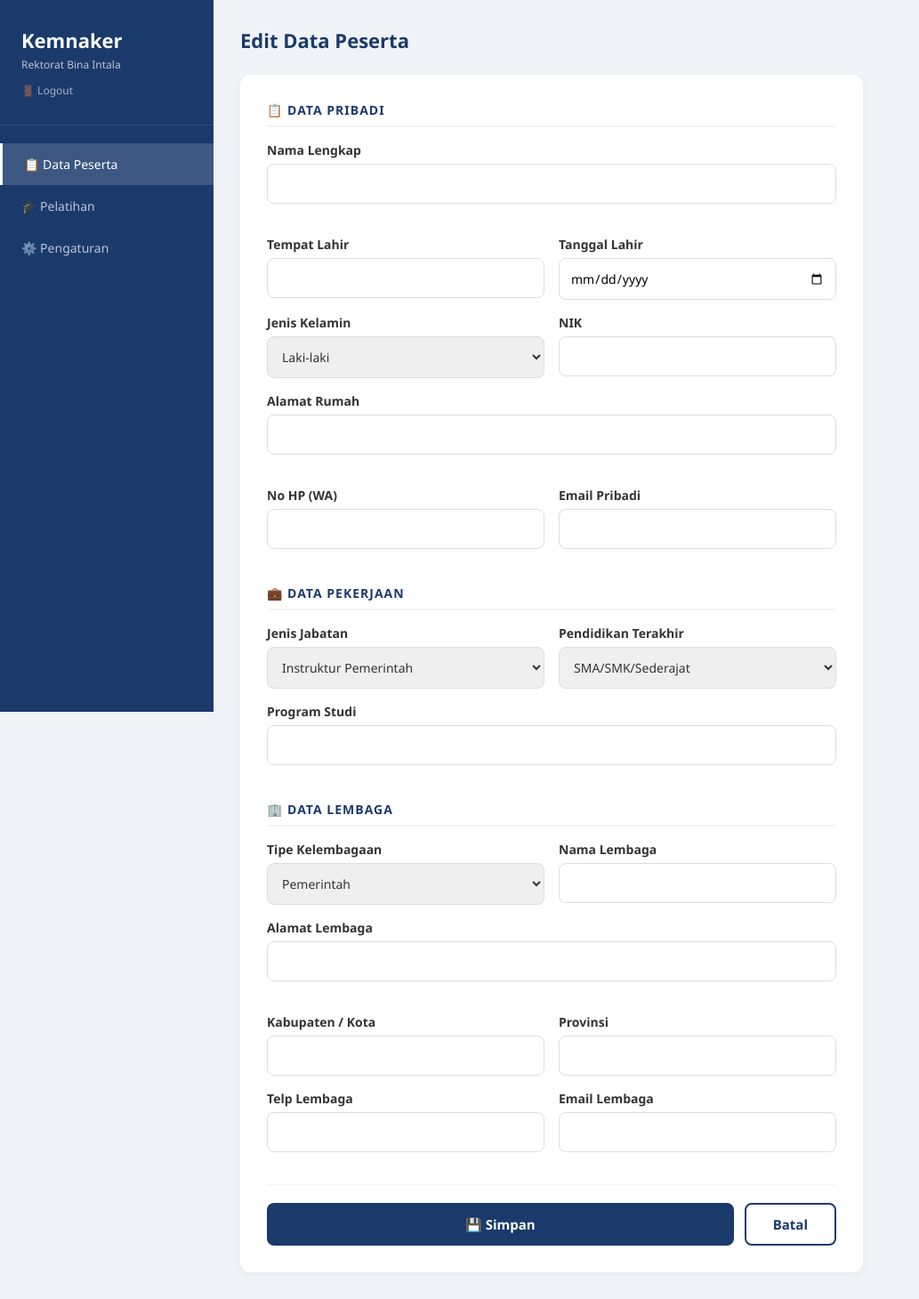
After one commit to pevitax/sistem-pendaftaran-kemnaker, a Flask app: template templates/edit_peserta.html in a window 1280 px wide. The commit adds this page. Shown: the whole page at 89% size, without its empty margins (0-1033 px from the left). Run offline with Flask 3, Linux system fonts and the light colour scheme; the template is opened without the code that fills it, so the values that code supplies are empty.

Commit message:
All Fitur sudah di tambahkan

```diff
--- a/app.py
+++ b/app.py
@@ -243,6 +243,20 @@ def tambah_pelatihan():
         db.session.commit()
         return redirect(url_for('pelatihan'))
     return render_template('tambah_pelatihan.html')
+@app.route('/pelatihan/edit/<int:id>', methods=['GET', 'POST'])
+@login_required
+def edit_pelatihan(id):
+    p = Pelatihan.query.get_or_404(id)
+    if request.method == 'POST':
+        p.nama = request.form.get('nama')
+        p.tanggal_mulai = request.form.get('tanggal_mulai')
+        p.tanggal_selesai = request.form.get('tanggal_selesai')
+        p.tipe = request.form.get('tipe')
+        p.kuota = request.form.get('kuota')
+        p.status = request.form.get('status')
+        db.session.commit()
+        return redirect(url_for('pelatihan'))
+    return render_template('edit_pelatihan.html', pelatihan=p)
 
 @app.route('/pelatihan/hapus/<int:id>')
 @login_required
@@ -265,6 +279,33 @@ def hapus_peserta(id):
     db.session.delete(peserta)
     db.session.commit()
     return redirect(url_for('dashboard'))
+@app.route('/peserta/edit/<int:id>', methods=['GET', 'POST'])
+@login_required
+def edit_peserta(id):
+    peserta = Peserta.query.get_or_404(id)
+    if request.method == 'POST':
+        peserta.nama = request.form.get('nama')
+        peserta.tempat_lahir = request.form.get('tempat_lahir')
+        peserta.tanggal_lahir = request.form.get('tanggal_lahir')
+        peserta.jenis_kelamin = request.form.get('jenis_kelamin')
+        peserta.nik = request.form.get('nik')
+        peserta.alamat = request.form.get('alamat')
+        peserta.no_hp = request.form.get('no_hp')
+        peserta.email = request.form.get('email')
+        peserta.jenis_jabatan = request.form.get('jenis_jabatan')
+        peserta.pendidikan = request.form.get('pendidikan')
+        peserta.prodi = request.form.get('prodi')
+        peserta.tipe_lembaga = request.form.get('tipe_lembaga')
+        peserta.nama_lembaga = request.form.get('nama_lembaga')
+        peserta.alamat_lembaga = request.form.get('alamat_lembaga')
+        peserta.kota = request.form.get('kota')
+        peserta.provinsi = request.form.get('provinsi')
+        peserta.telp_lembaga = request.form.get('telp_lembaga')
+        peserta.email_lembaga = request.form.get('email_lembaga')
+        db.session.commit()
+        return redirect(url_for('detail_peserta', id=peserta.id))
+    daftar_pelatihan = Pelatihan.query.filter_by(status='aktif').all()
+    return render_temp
 
 if __name__ == '__main__':
     port = int(os.environ.get('PORT', 5000))
--- /dev/null
+++ b/templates/edit_peserta.html
@@ -0,0 +1,226 @@
+<!DOCTYPE html>
+<html lang="id">
+<head>
+    <meta charset="UTF-8">
+    <meta name="viewport" content="width=device-width, initial-scale=1.0">
+    <title>Edit Peserta - Kemnaker</title>
+    <link rel="stylesheet" href="{{ url_for('static', filename='style.css') }}">
+    <link rel="stylesheet" href="{{ url_for('static', filename='dashboard.css') }}">
+    <style>
+        .form-container {
+            background: white;
+            padding: 30px;
+            border-radius: 12px;
+            box-shadow: 0 2px 10px rgba(0,0,0,0.05);
+            max-width: 700px;
+        }
+        .section-title {
+            font-size: 14px;
+            font-weight: 700;
+            color: #1a3a6b;
+            text-transform: uppercase;
+            letter-spacing: 1px;
+            margin: 24px 0 16px;
+            padding-bottom: 8px;
+            border-bottom: 2px solid #f0f4f8;
+        }
+        .section-title:first-child { margin-top: 0; }
+        label {
+            display: block;
+            margin-bottom: 6px;
+            color: #333;
+            font-weight: 600;
+            font-size: 14px;
+        }
+        input, select {
+            width: 100%;
+            padding: 12px;
+            border: 1px solid #ddd;
+            border-radius: 8px;
+            font-size: 14px;
+            margin-bottom: 16px;
+        }
+        input:focus, select:focus {
+            outline: none;
+            border-color: #1a3a6b;
+        }
+        .form-row {
+            display: grid;
+            grid-template-columns: 1fr 1fr;
+            gap: 16px;
+        }
+        .btn-row {
+            display: flex;
+            gap: 12px;
+            margin-top: 20px;
+            padding-top: 20px;
+            border-top: 1px solid #f0f4f8;
+        }
+        .btn-simpan {
+            padding: 12px 30px;
+            background-color: #1a3a6b;
+            color: white;
+            border: none;
+            border-radius: 8px;
+            font-size: 15px;
+            font-weight: 600;
+            cursor: pointer;
+        }
+        .btn-batal {
+            padding: 12px 30px;
+            background-color: white;
+            color: #1a3a6b;
+            border: 2px solid #1a3a6b;
+            border-radius: 8px;
+            font-size: 15px;
+            font-weight: 600;
+            cursor: pointer;
+            text-decoration: none;
+            display: inline-block;
+        }
+    </style>
+</head>
+<body class="dashboard-body">
+
+    <div class="sidebar">
+        <div class="sidebar-header">
+            <h2>Kemnaker</h2>
+            <p>Rektorat Bina Intala</p>
+            <a href="/logout" style="display:block;margin-top:12px;font-size:12px;color:rgba(255,255,255,0.6);text-decoration:none;">🚪 Logout</a>
+        </div>
+        <ul class="sidebar-menu">
+            <li class="active" onclick="window.location='/dashboard'">📋 Data Peserta</li>
+            <li onclick="window.location='/pelatihan'">🎓 Pelatihan</li>
+            <li>⚙️ Pengaturan</li>
+        </ul>
+    </div>
+
+    <div class="main-content">
+        <div class="topbar">
+            <h1>Edit Data Peserta</h1>
+        </div>
+
+        <div class="form-container">
+            <form action="/peserta/edit/{{ peserta.id }}" method="POST">
+
+                <div class="section-title">📋 Data Pribadi</div>
+                <div class="form-group">
+                    <label>Nama Lengkap</label>
+                    <input type="text" name="nama" value="{{ peserta.nama }}" required>
+                </div>
+                <div class="form-row">
+                    <div>
+                        <label>Tempat Lahir</label>
+                        <input type="text" name="tempat_lahir" value="{{ peserta.tempat_lahir }}">
+                    </div>
+                    <div>
+                        <label>Tanggal Lahir</label>
+                        <input type="date" name="tanggal_lahir" value="{{ peserta.tanggal_lahir }}">
+                    </div>
+                </div>
+                <div class="form-row">
+                    <div>
+                        <label>Jenis Kelamin</label>
+                        <select name="jenis_kelamin">
+                            <option value="L" {{ 'selected' if peserta.jenis_kelamin == 'L' }}>Laki-laki</option>
+                            <option value="P" {{ 'selected' if peserta.jenis_kelamin == 'P' }}>Perempuan</option>
+                        </select>
+                    </div>
+                    <div>
+                        <label>NIK</label>
+                        <input type="text" name="nik" value="{{ peserta.nik }}" maxlength="16">
+                    </div>
+                </div>
+                <div class="form-group">
+                    <label>Alamat Rumah</label>
+                    <input type="text" name="alamat" value="{{ peserta.alamat }}">
+                </div>
+                <div class="form-row">
+                    <div>
+                        <label>No HP (WA)</label>
+                        <input type="text" name="no_hp" value="{{ peserta.no_hp }}">
+                    </div>
+                    <div>
+                        <label>Email Pribadi</label>
+                        <input type="email" name="email" value="{{ peserta.email }}">
+                    </div>
+                </div>
+
+                <div class="section-title">💼 Data Pekerjaan</div>
+                <div class="form-row">
+                    <div>
+                        <label>Jenis Jabatan</label>
+                        <select name="jenis_jabatan">
+                            <option value="instruktur_pemerintah" {{ 'selected' if peserta.jenis_jabatan == 'instruktur_pemerintah' }}>Instruktur Pemerintah</option>
+                            <option value="instruktur_swasta" {{ 'selected' if peserta.jenis_jabatan == 'instruktur_swasta' }}>Instruktur Swasta</option>
+                            <option value="tenaga_pelatihan" {{ 'selected' if peserta.jenis_jabatan == 'tenaga_pelatihan' }}>Tenaga Pelatihan</option>
+                            <option value="mentor" {{ 'selected' if peserta.jenis_jabatan == 'mentor' }}>Mentor</option>
+                            <option value="lainnya" {{ 'selected' if peserta.jenis_jabatan == 'lainnya' }}>Lainnya</option>
+                        </select>
+                    </div>
+                    <div>
+                        <label>Pendidikan Terakhir</label>
+                        <select name="pendidikan">
+                            <option value="sma" {{ 'selected' if peserta.pendidikan == 'sma' }}>SMA/SMK/Sederajat</option>
+                            <option value="d3" {{ 'selected' if peserta.pendidikan == 'd3' }}>D3</option>
+                            <option value="s1" {{ 'selected' if peserta.pendidikan == 's1' }}>S1</option>
+                            <option value="s2" {{ 'selected' if peserta.pendidikan == 's2' }}>S2</option>
+                            <option value="s3" {{ 'selected' if peserta.pendidikan == 's3' }}>S3</option>
+                        </select>
+                    </div>
+                </div>
+                <div class="form-group">
+                    <label>Program Studi</label>
+                    <input type="text" name="prodi" value="{{ peserta.prodi or '' }}">
+                </div>
+
+                <div class="section-title">🏢 Data Lembaga</div>
+                <div class="form-row">
+                    <div>
+                        <label>Tipe Kelembagaan</label>
+                        <select name="tipe_lembaga">
+                            <option value="pemerintah" {{ 'selected' if peserta.tipe_lembaga == 'pemerintah' }}>Pemerintah</option>
+                            <option value="swasta" {{ 'selected' if peserta.tipe_lembaga == 'swasta' }}>Swasta</option>
+                            <option value="blud" {{ 'selected' if peserta.tipe_lembaga == 'blud' }}>BLUD</option>
+                            <option value="lainnya" {{ 'selected' if peserta.tipe_lembaga == 'lainnya' }}>Lainnya</option>
+                        </select>
+                    </div>
+                    <div>
+                        <label>Nama Lembaga</label>
+                        <input type="text" name="nama_lembaga" value="{{ peserta.nama_lembaga }}">
+                    </div>
+                </div>
+                <div class="form-group">
+                    <label>Alamat Lembaga</label>
+                    <input type="text" name="alamat_lembaga" value="{{ peserta.alamat_lembaga }}">
+                </div>
+                <div class="form-row">
+                    <div>
+                        <label>Kabupaten / Kota</label>
+                        <input type="text" name="kota" value="{{ peserta.kota }}">
+                    </div>
+                    <div>
+                        <label>Provinsi</label>
+                        <input type="text" name="provinsi" value="{{ peserta.provinsi }}">
+                    </div>
+                </div>
+                <div class="form-row">
+                    <div>
+                        <label>Telp Lembaga</label>
+                        <input type="text" name="telp_lembaga" value="{{ peserta.telp_lembaga or '' }}">
+                    </div>
+                    <div>
+                        <label>Email Lembaga</label>
+                        <input type="email" name="email_lembaga" value="{{ peserta.email_lembaga or '' }}">
+                    </div>
+                </div>
+
+                <div class="btn-row">
+                    <button type="submit" class="btn-simpan">💾 Simpan</button>
+                    <a href="/peserta/{{ peserta.id }}" class="btn-batal">Batal</a>
+                </div>
+            </form>
+        </div>
+    </div>
+</body>
+</html>
```
Also changed, not shown: templates/detail_peserta.html (+9 -0 lines), templates/edit_pelatihan.html (added, +118 -0 lines), templates/pelatihan.html (+9 -5 lines).
